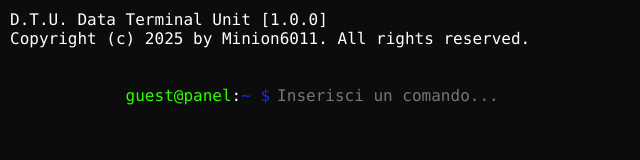
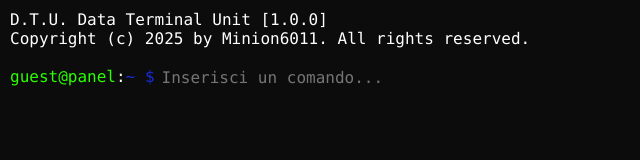
Before and after one commit to minion6011/D.T.U., a plain HTML site: page code/website/index.html in a window 1280 px wide. Shown: the whole page, without its empty margins (0-640 px from the left). Drawn offline with Linux system fonts and the light colour scheme.

Commit message:
Update index.css

```diff
--- a/code/website/index.css
+++ b/code/website/index.css
@@ -61,7 +61,3 @@ body p {
     background-color: var(--text-color);
     color: var(--terminal-color);
 }
-
-p {
-    white-space: pre;
-}
```
